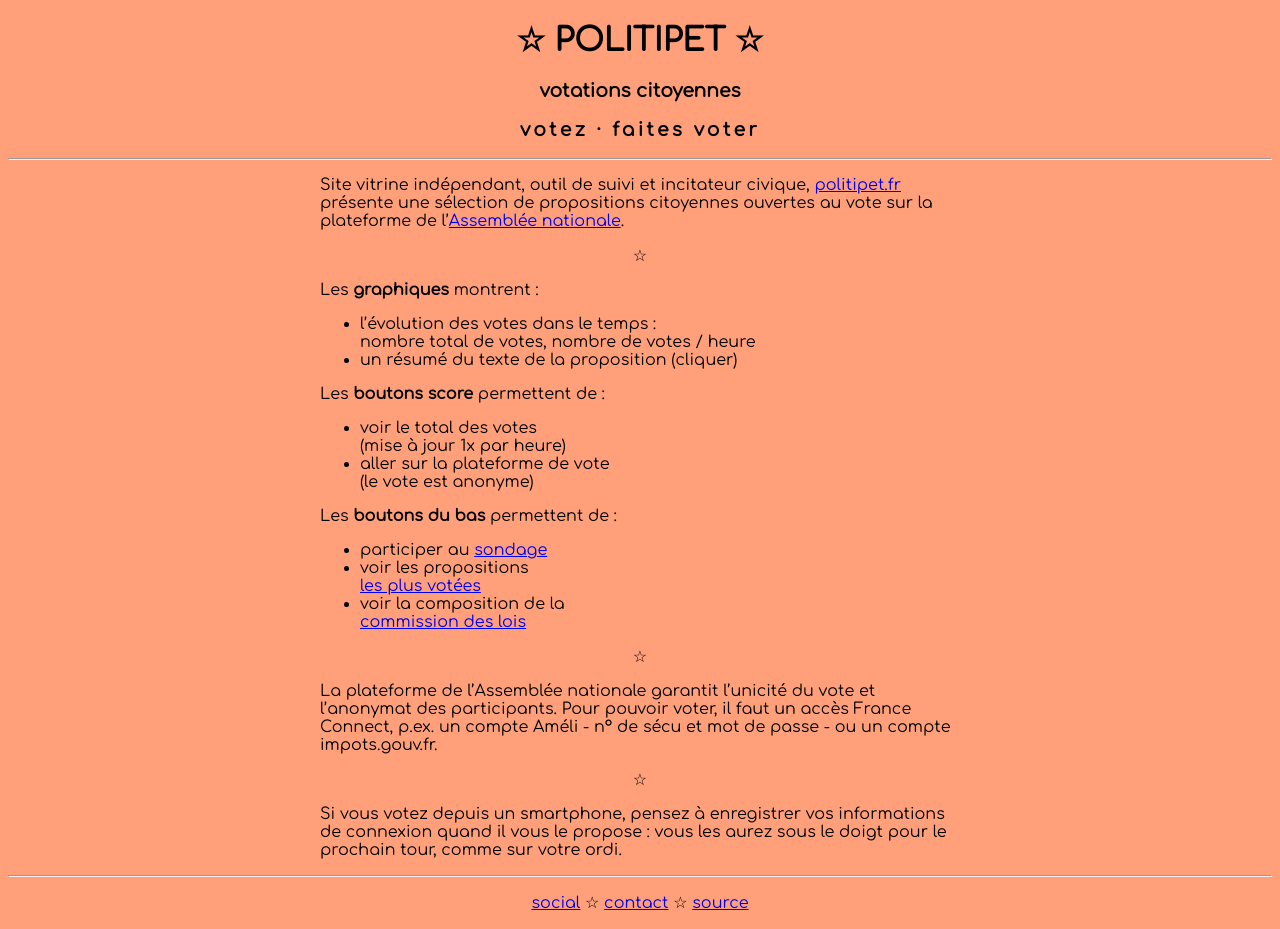
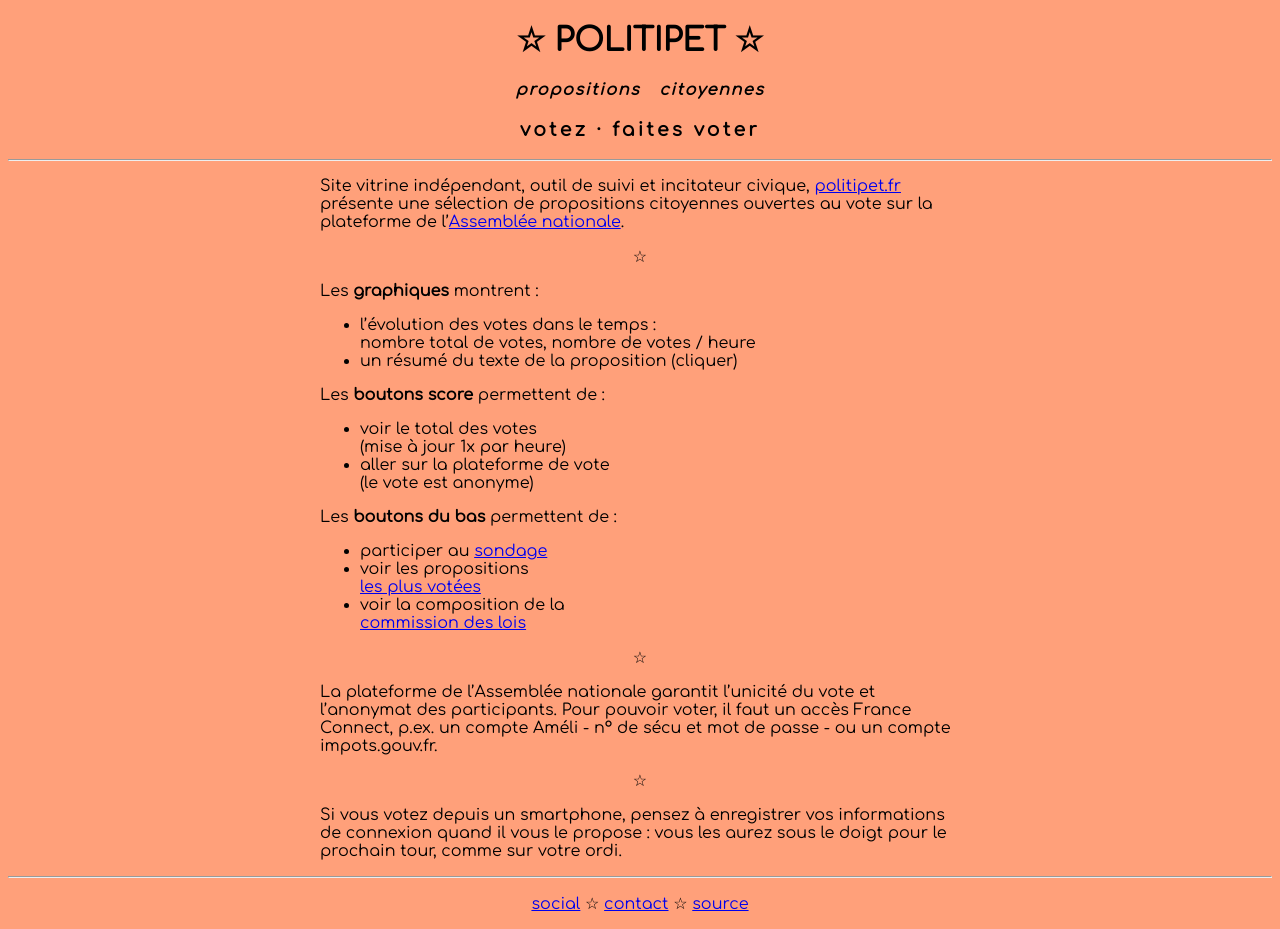
Before and after one commit to politipet/politipet.github.io, a Jekyll site: the page built from info.md, in a window 1280 px wide. Built offline with Jekyll 4.4.1, drawn with Linux system fonts in a browser that asks for light colours; our own code applies the rules of GitHub Pages for plain Markdown files.

Commit message:
use 'propositions' in sub-title

```diff
--- a/info.md
+++ b/info.md
@@ -3,7 +3,7 @@
 ☆ POLITIPET ☆
 =============
 
-### votations citoyennes
+#### _propositions &nbsp; citoyennes_
 
 ### votez · faites voter
 
--- a/style.css
+++ b/style.css
@@ -4,10 +4,12 @@
 }
 #header h4 em {
 	display: inline-block;
-	width: 7rem;
+	min-width: 8.7rem;
+	letter-spacing: .1rem;
 }
 #header h4 em:nth-child(2) {
-	width: 1.7rem;
+	min-width: 2rem;
+	margin-right: -.7rem;
 }
 #votez--faites-voter {
 	letter-spacing: .2rem;
```
Also changed, not shown: index.md (+1 -1 lines).
